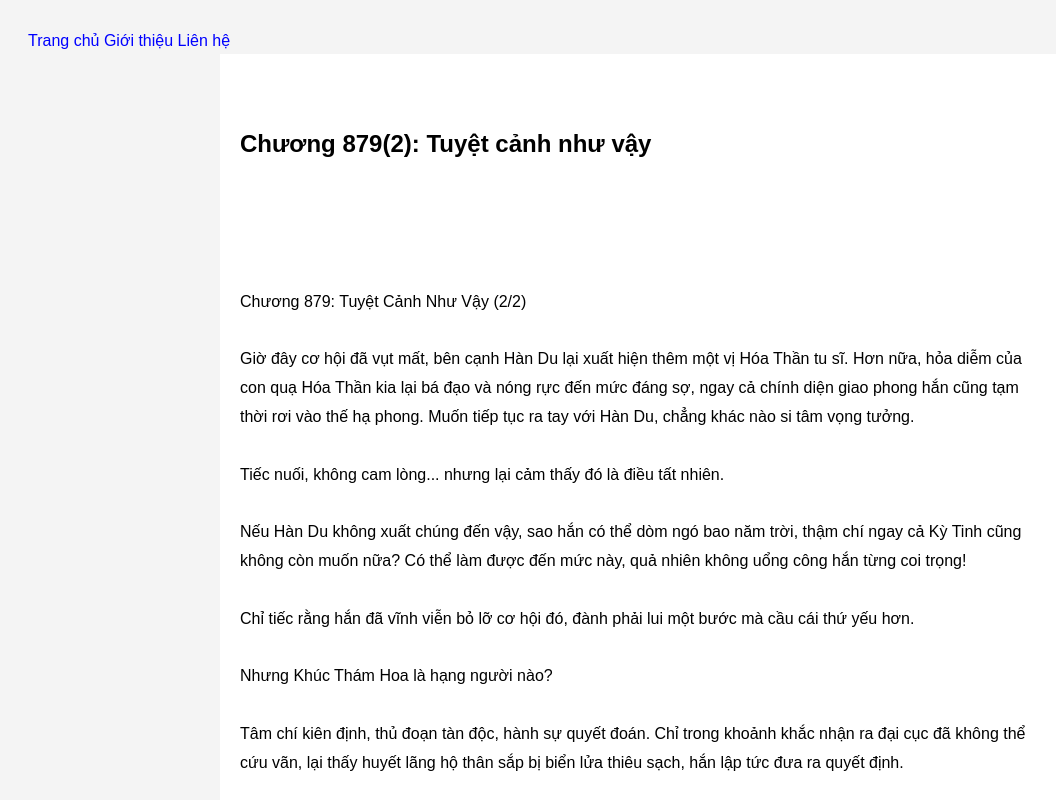
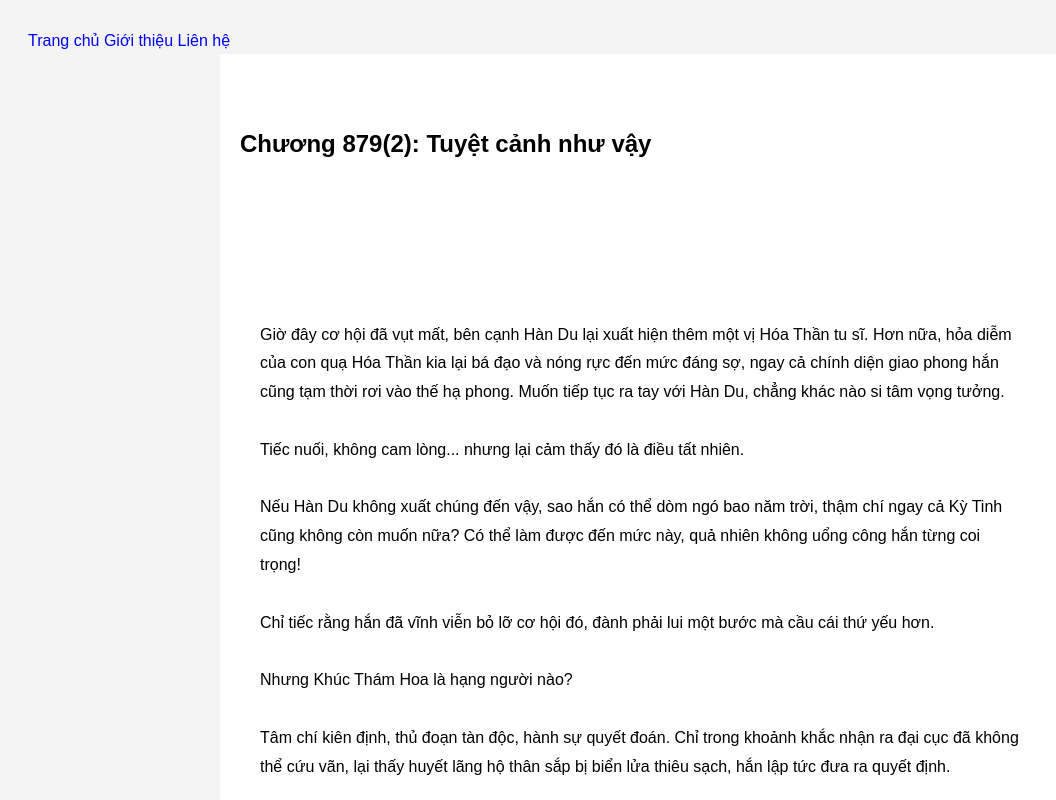
Before and after one commit to spn-cr/Dichtruyentapsu, a plain HTML site: page nha-tien-nhan-chuong-880.html in a window 1280 px wide. Shown: the top 800 px of the page, without its empty margins (0-1056 px from the left). Drawn offline with Linux system fonts and the light colour scheme.

Commit message:
Update nha-tien-nhan-chuong-880.html

```diff
--- a/nha-tien-nhan-chuong-880.html
+++ b/nha-tien-nhan-chuong-880.html
@@ -15,8 +15,7 @@
 <div class="chapter">
 <h2>Chương 879(2): Tuyệt cảnh như vậy</h2>
 
-<p>
-Chương 879: Tuyệt Cảnh Như Vậy (2/2)
+<div class="chapter">
 
 Giờ đây cơ hội đã vụt mất, bên cạnh Hàn Du lại xuất hiện thêm một vị Hóa Thần tu sĩ. Hơn nữa, hỏa diễm của con quạ Hóa Thần kia lại bá đạo và nóng rực đến mức đáng sợ, ngay cả chính diện giao phong hắn cũng tạm thời rơi vào thế hạ phong. Muốn tiếp tục ra tay với Hàn Du, chẳng khác nào si tâm vọng tưởng.
 
@@ -103,9 +102,8 @@ Vào giờ khắc này...
 Lão đã không còn bất kỳ con đường nào khác.
 
 Chỉ có thể liều mạng!
-</p>
+</div>
 
-<br>
 
 <a href="nha-tien-nhan-chuong-879.html">⬅️ Chương trước</a>
 <a href="nha-tien-nhan-chuong-879.html">➡️ Chương sau</a>
```
